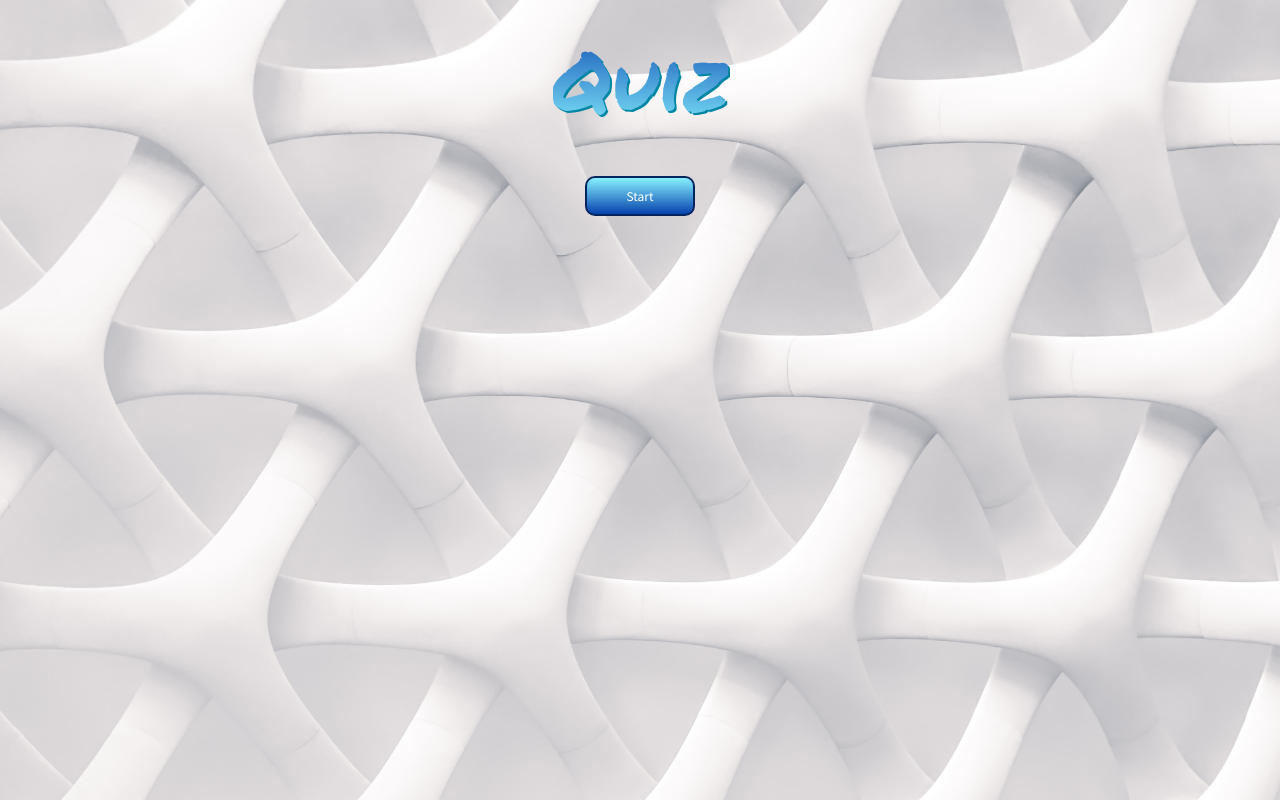
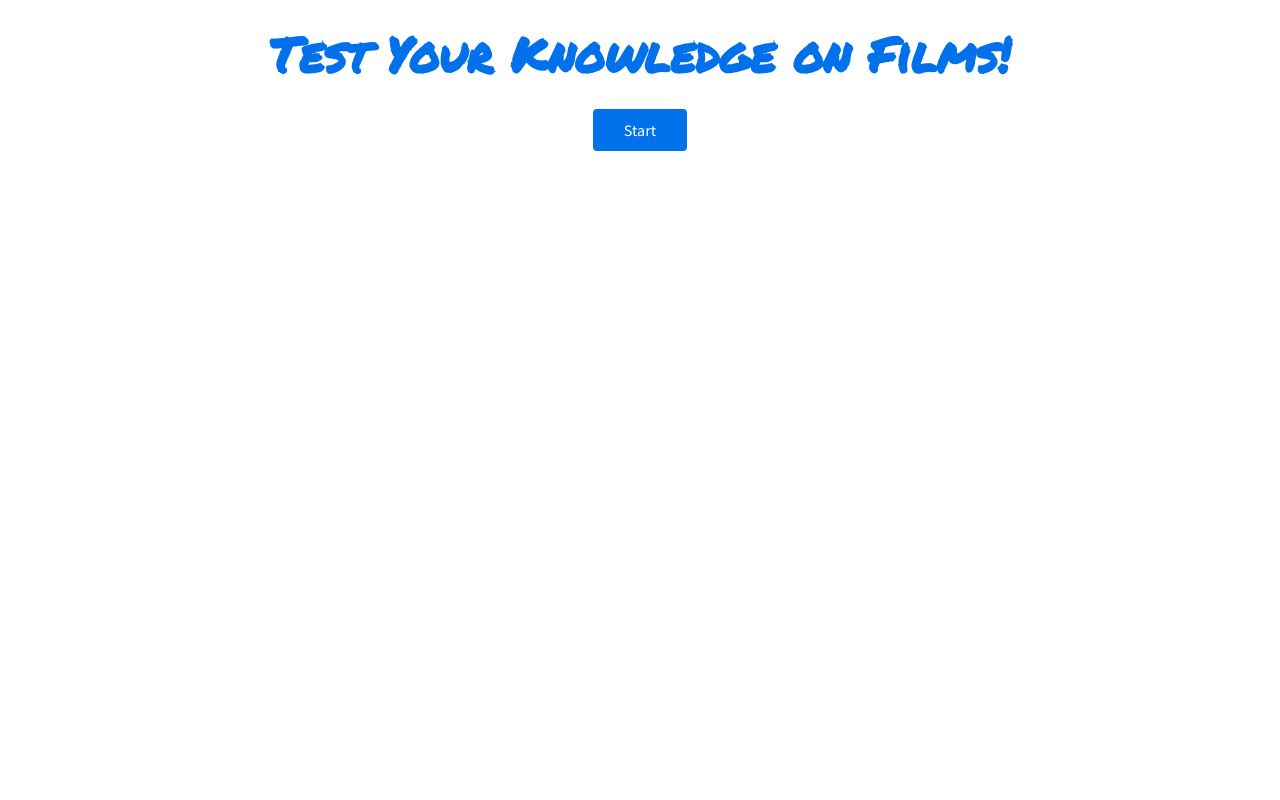
Before and after one commit to aiseatu/accessible-quiz, a React (Create React App) app: page / in a window 1280 px wide. Built offline with nearby package versions, Linux system fonts and the light colour scheme.

Commit message:
rethink radio button custom style

```diff
--- a/src/API.ts
+++ b/src/API.ts
@@ -21,7 +21,7 @@ export const fetchQuizQuestions = async (
   amount: number,
   difficulty: Difficulty
 ) => {
-  const endpoint = `https://opentdb.com/api.php?amount=${amount}&category=17&difficulty=${difficulty}&type=multiple`;
+  const endpoint = `https://opentdb.com/api.php?amount=${amount}&category=11&difficulty=${difficulty}&type=multiple`;
   const data = await (await fetch(endpoint)).json();
 
   return data.results.map((question: Question) => ({
--- a/src/App.styles.ts
+++ b/src/App.styles.ts
@@ -1,5 +1,4 @@
 import styled, { createGlobalStyle } from 'styled-components';
-import BGImage from './images/background.jpg';
 
 export const GlobalStyle = createGlobalStyle`
   html{
@@ -7,7 +6,6 @@ export const GlobalStyle = createGlobalStyle`
   }
 
   body {
-    background-image: url(${BGImage});
     background-size: cover;
     margin: 0;
     padding: 0 20px;
@@ -18,6 +16,24 @@ export const GlobalStyle = createGlobalStyle`
   * {
     box-sizing: border-box;
     font-family: 'Source Sans Pro', sans-serif;
+  }
+
+  button {
+    padding: 10px 30px;
+    text-align: center;
+    white-space: nowrap;
+    cursor: pointer;
+    display: inline-block;
+    color: #fff;
+    cursor: pointer;
+    background-color: #0071eb;
+    border-color: #0071eb;
+    font-weight: 400;
+    user-select: none;
+    vertical-align: middle;
+    border: 1px solid transparent;
+    font-size: 1rem;
+    border-radius: 0.25rem;
   }
 `;
 
@@ -37,32 +53,11 @@ export const Wrapper = styled.div`
   }
 
   h1 {
-    font-family: 'Permanent Marker', cursive;
-    background-image: linear-gradient(1deg, #87f1ff, #0642ad);
-    background-size: 100%;
-    background-clip: text;
-    -webkit-background-clip: text;
-    -webkit-text-fill-color: transparent;
-    -moz-background-clip: text;
-    -moz-text-fill-color: transparent;
-    filter: drop-shadow(2px 2px #0085a3);
-    font-size: 80px;
-    font-weight: 400;
+    font-family: 'Permanent Marker', sans-serif;
+    font-size: 3rem;
+    color: #0071eb;
     text-align: center;
     margin: 20px;
-  }
-
-  .start,
-  .next {
-    color: #fff;
-    cursor: pointer;
-    background: linear-gradient(180deg, #87f1ff, #0642ad);
-    border: 2px solid #04245d;
-    box-shadow: 0px 5px 10px rgba (0, 0, 0, 0.25);
-    border-radius: 10px;
-    height: 40px;
-    margin: 20px 0;
-    padding: 0 40px;
   }
 
   .start {
--- a/src/App.tsx
+++ b/src/App.tsx
@@ -38,11 +38,10 @@ function App() {
     setLoading(false);
   };
 
-  const checkAnswer = (selected: any) => {
+  const checkAnswer = (selected: string) => {
     if (!gameOver) {
       // user answer
       const answer = selected;
-      console.log(answer);
       //check answer
       const correct = questions[number].correct_answer === answer;
       if (correct) setScore((prev) => prev + 1);
@@ -71,7 +70,7 @@ function App() {
     <>
       <GlobalStyle />
       <Wrapper>
-        <h1>Quiz</h1>
+        <h1>Test Your Knowledge on Films!</h1>
         {gameOver || userAnswers.length === TOTAL_QUESTIONS ? (
           <button className="start" onClick={startTrivia}>
             Start
--- a/src/components/QuestionCard.styles.ts
+++ b/src/components/QuestionCard.styles.ts
@@ -1,15 +1,12 @@
 import styled from 'styled-components';
 
 export const Wrapper = styled.div`
-  max-width: 1100px;
-  background: #ebfeff;
-  border-radius: 10px;
-  border: 2px solid #0085a3;
-  padding: 20px;
-  box-shadow: 0px 5px 10px rgba(0, 0, 0, 0.25);
   text-align: center;
   p {
     font-size: 1rem;
+  }
+  fieldset {
+    border: 0px;
   }
 `;
 
@@ -18,22 +15,26 @@ type InputWrapperProps = {
 };
 
 export const InputWrapper = styled.div<InputWrapperProps>`
-  transition: all 0.3s ease;
+  text-align: center;
+  white-space: nowrap;
+  display: inline-block;
+  color: #0071eb;
+  cursor: pointer;
+  background-color: #fff;
+  border-color: #0071eb;
+  font-weight: 400;
+  user-select: none;
+  vertical-align: middle;
+  border: ${({ userClicked }) => (userClicked ? '2px dotted' : '1px solid')};
+  font-size: 1rem;
+  border-radius: 0.25rem;
   width: 100%;
-  height: 50px;
+  height: 30px;
   padding: 5px 0 5px 0;
-  background: ${({ userClicked }) =>
-    userClicked
-      ? 'linear-gradient(90deg, #FF5656, #C16868)'
-      : 'linear-gradient(90deg, #56ccff, #6eafb4)'};
-  border: 3px solid #ffffff;
-  box-shadow: 1px 2px 0px rgba(0, 0, 0, 0.1);
-  border-radius: 10px;
-  color: #fff;
-  text-shadow: 0px 1px 0px rgba(0, 0, 0, 0.25);
   :hover {
     opacity: 0.8;
   }
+
   label {
     cursor: pointer;
     user-select: none;
--- a/src/components/QuestionCard.tsx
+++ b/src/components/QuestionCard.tsx
@@ -21,7 +21,6 @@ const QuestionCard: React.FC<Props> = ({
 }) => {
   const [selected, setSelected] = useState('');
   const onRadioChange = (e: React.ChangeEvent<HTMLInputElement>) => {
-    console.log(e.currentTarget.value);
     setSelected(e.currentTarget.value);
   };
   const onQuestionSubmit = () => {
```
Also changed, not shown: src/images/background.jpg (deleted).
